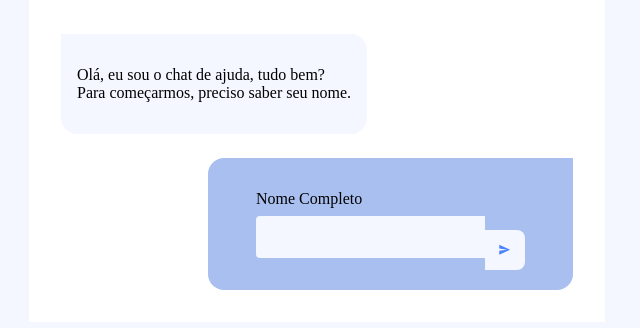
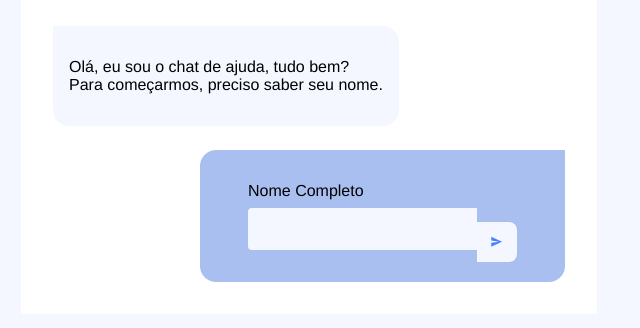
Before and after one commit to BiancaGrenzel/web-chat, a React (Create React App) app: page / in a window 1280 px wide. Shown: the part 470-798 px from the top of the page, without its empty margins (363-1003 px from the left). Built offline with nearby package versions, Linux system fonts and the light colour scheme.

Commit message:
feat: global style reset

```diff
--- a/src/App.tsx
+++ b/src/App.tsx
@@ -1,11 +1,13 @@
 import { ThemeProvider } from "styled-components";
 import * as Theme from "../src/styles/tokens/index";
 import Home from "./pages/Home";
+import GlobalStyle from "./styles/reset";
 
 function App() {
   return (
     <ThemeProvider theme={Theme}>
-      <Home/>
+      <GlobalStyle />
+      <Home />
     </ThemeProvider>
   );
 }
--- /dev/null
+++ b/src/styles/reset.ts
@@ -0,0 +1,12 @@
+// globalStyles.js
+import { createGlobalStyle } from "styled-components";
+
+const GlobalStyle = createGlobalStyle`
+  body {
+    margin: 0;
+    padding: 0;
+    font-family: Open-Sans, Helvetica, Sans-Serif;
+  }
+`;
+
+export default GlobalStyle;
```
